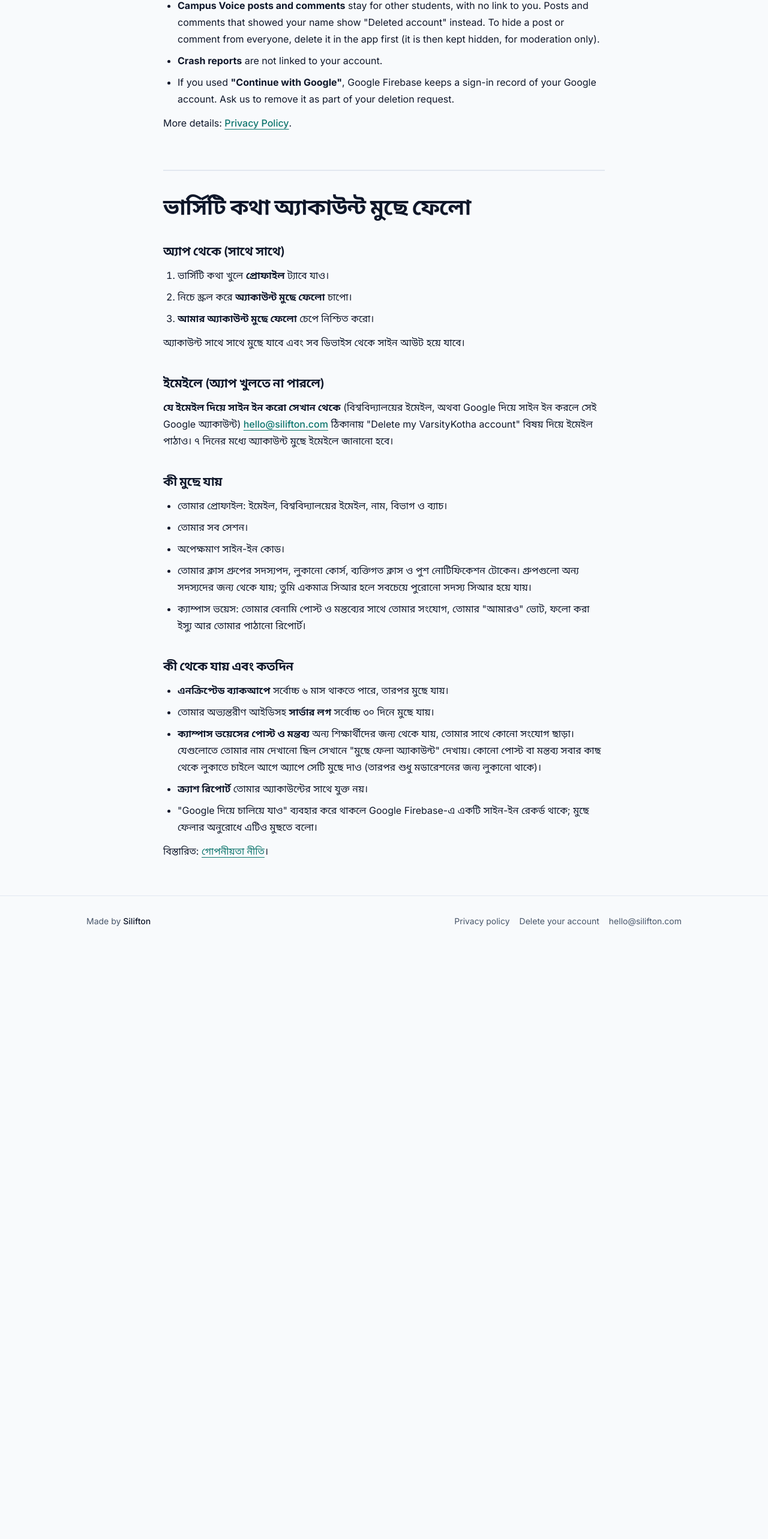
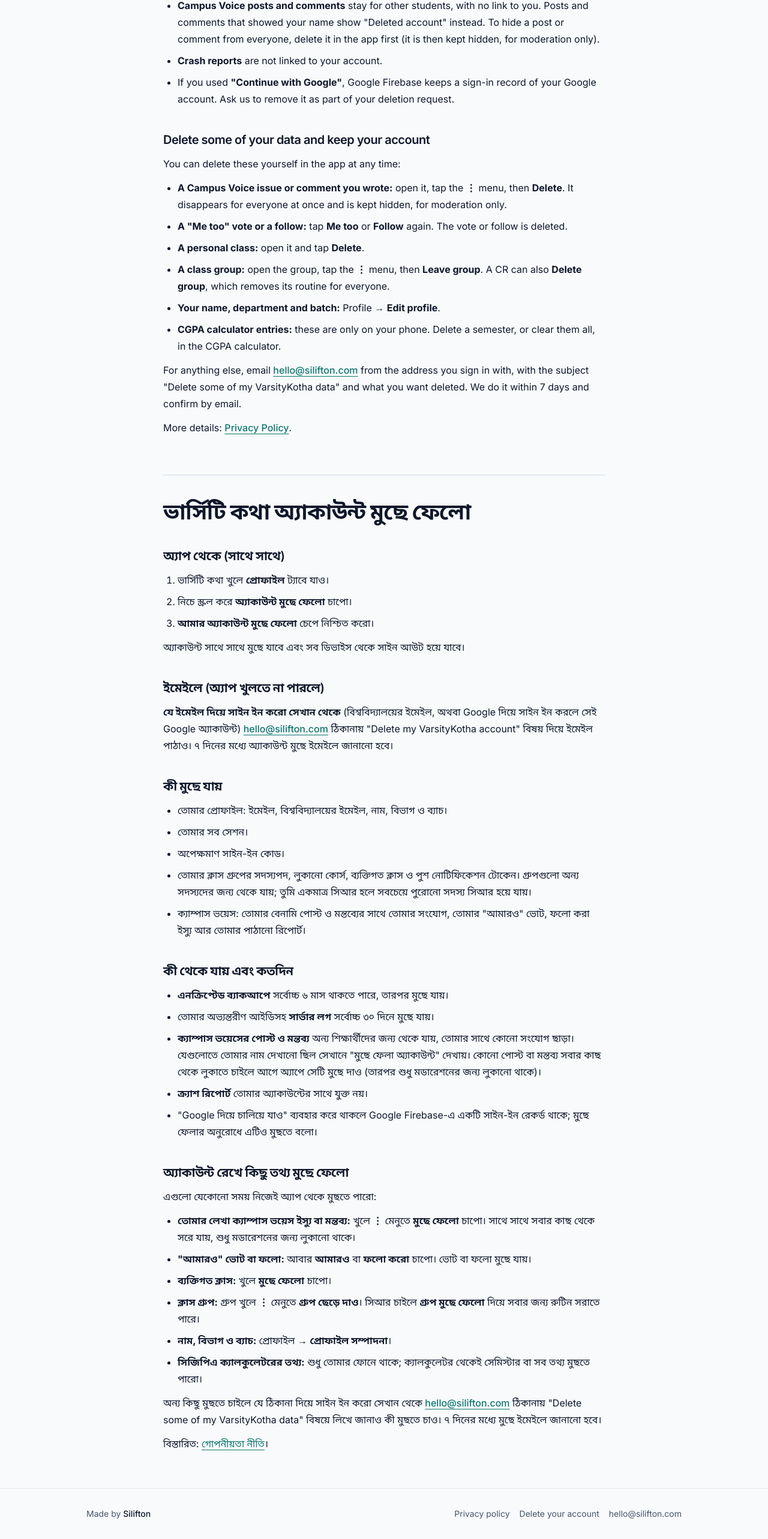
Before and after one commit to zamansheikh/campussaga, a Next.js app in the folder apps/web/: page /delete-account in a window 1280 px wide. Shown: the part 1154-3720 px from the top of the page at 60% size. Before the commit the page ends 2732 px from the top, so only its background shows below. Built offline with nearby package versions, Linux system fonts and the light colour scheme; no server answers.

Commit message:
docs(web): steps to delete some data and keep the account (Play data safety)

```diff
--- a/apps/web/src/app/(site)/delete-account/page.tsx
+++ b/apps/web/src/app/(site)/delete-account/page.tsx
@@ -8,6 +8,7 @@
 };
 
 const mailto = "mailto:hello@silifton.com?subject=Delete%20my%20VarsityKotha%20account";
+const mailtoData = "mailto:hello@silifton.com?subject=Delete%20some%20of%20my%20VarsityKotha%20data";
 
 export default function DeleteAccountPage() {
   return (
@@ -79,6 +80,38 @@
             Google account. Ask us to remove it as part of your deletion request.
           </li>
         </ul>
+        <h2 id="data">Delete some of your data and keep your account</h2>
+        <p>You can delete these yourself in the app at any time:</p>
+        <ul>
+          <li>
+            <strong>A Campus Voice issue or comment you wrote:</strong> open it, tap the <strong>⋮</strong> menu, then{" "}
+            <strong>Delete</strong>. It disappears for everyone at once and is kept hidden, for moderation only.
+          </li>
+          <li>
+            <strong>A &quot;Me too&quot; vote or a follow:</strong> tap <strong>Me too</strong> or{" "}
+            <strong>Follow</strong> again. The vote or follow is deleted.
+          </li>
+          <li>
+            <strong>A personal class:</strong> open it and tap <strong>Delete</strong>.
+          </li>
+          <li>
+            <strong>A class group:</strong> open the group, tap the <strong>⋮</strong> menu, then{" "}
+            <strong>Leave group</strong>. A CR can also <strong>Delete group</strong>, which removes its routine for
+            everyone.
+          </li>
+          <li>
+            <strong>Your name, department and batch:</strong> Profile → <strong>Edit profile</strong>.
+          </li>
+          <li>
+            <strong>CGPA calculator entries:</strong> these are only on your phone. Delete a semester, or clear them
+            all, in the CGPA calculator.
+          </li>
+        </ul>
+        <p>
+          For anything else, email <a href={mailtoData}>hello@silifton.com</a> from the address you sign in with, with
+          the subject &quot;Delete some of my VarsityKotha data&quot; and what you want deleted. We do it within 7 days
+          and confirm by email.
+        </p>
         <p>
           More details: <Link href="/privacy">Privacy Policy</Link>.
         </p>
@@ -144,6 +177,37 @@
             ফেলার অনুরোধে এটিও মুছতে বলো।
           </li>
         </ul>
+        <h2 id="data-bn">অ্যাকাউন্ট রেখে কিছু তথ্য মুছে ফেলো</h2>
+        <p>এগুলো যেকোনো সময় নিজেই অ্যাপ থেকে মুছতে পারো:</p>
+        <ul>
+          <li>
+            <strong>তোমার লেখা ক্যাম্পাস ভয়েস ইস্যু বা মন্তব্য:</strong> খুলে <strong>⋮</strong> মেনুতে{" "}
+            <strong>মুছে ফেলো</strong> চাপো। সাথে সাথে সবার কাছ থেকে সরে যায়, শুধু মডারেশনের জন্য লুকানো থাকে।
+          </li>
+          <li>
+            <strong>&quot;আমারও&quot; ভোট বা ফলো:</strong> আবার <strong>আমারও</strong> বা <strong>ফলো করো</strong>{" "}
+            চাপো। ভোট বা ফলো মুছে যায়।
+          </li>
+          <li>
+            <strong>ব্যক্তিগত ক্লাস:</strong> খুলে <strong>মুছে ফেলো</strong> চাপো।
+          </li>
+          <li>
+            <strong>ক্লাস গ্রুপ:</strong> গ্রুপ খুলে <strong>⋮</strong> মেনুতে <strong>গ্রুপ ছেড়ে দাও</strong>। সিআর
+            চাইলে <strong>গ্রুপ মুছে ফেলো</strong> দিয়ে সবার জন্য রুটিন সরাতে পারে।
+          </li>
+          <li>
+            <strong>নাম, বিভাগ ও ব্যাচ:</strong> প্রোফাইল → <strong>প্রোফাইল সম্পাদনা</strong>।
+          </li>
+          <li>
+            <strong>সিজিপিএ ক্যালকুলেটরের তথ্য:</strong> শুধু তোমার ফোনে থাকে; ক্যালকুলেটর থেকেই সেমিস্টার বা সব তথ্য
+            মুছতে পারো।
+          </li>
+        </ul>
+        <p>
+          অন্য কিছু মুছতে চাইলে যে ঠিকানা দিয়ে সাইন ইন করো সেখান থেকে <a href={mailtoData}>hello@silifton.com</a>{" "}
+          ঠিকানায় &quot;Delete some of my VarsityKotha data&quot; বিষয়ে লিখে জানাও কী মুছতে চাও। ৭ দিনের মধ্যে মুছে
+          ইমেইলে জানানো হবে।
+        </p>
         <p>
           বিস্তারিত: <Link href="/privacy#bn">গোপনীয়তা নীতি</Link>।
         </p>
```
